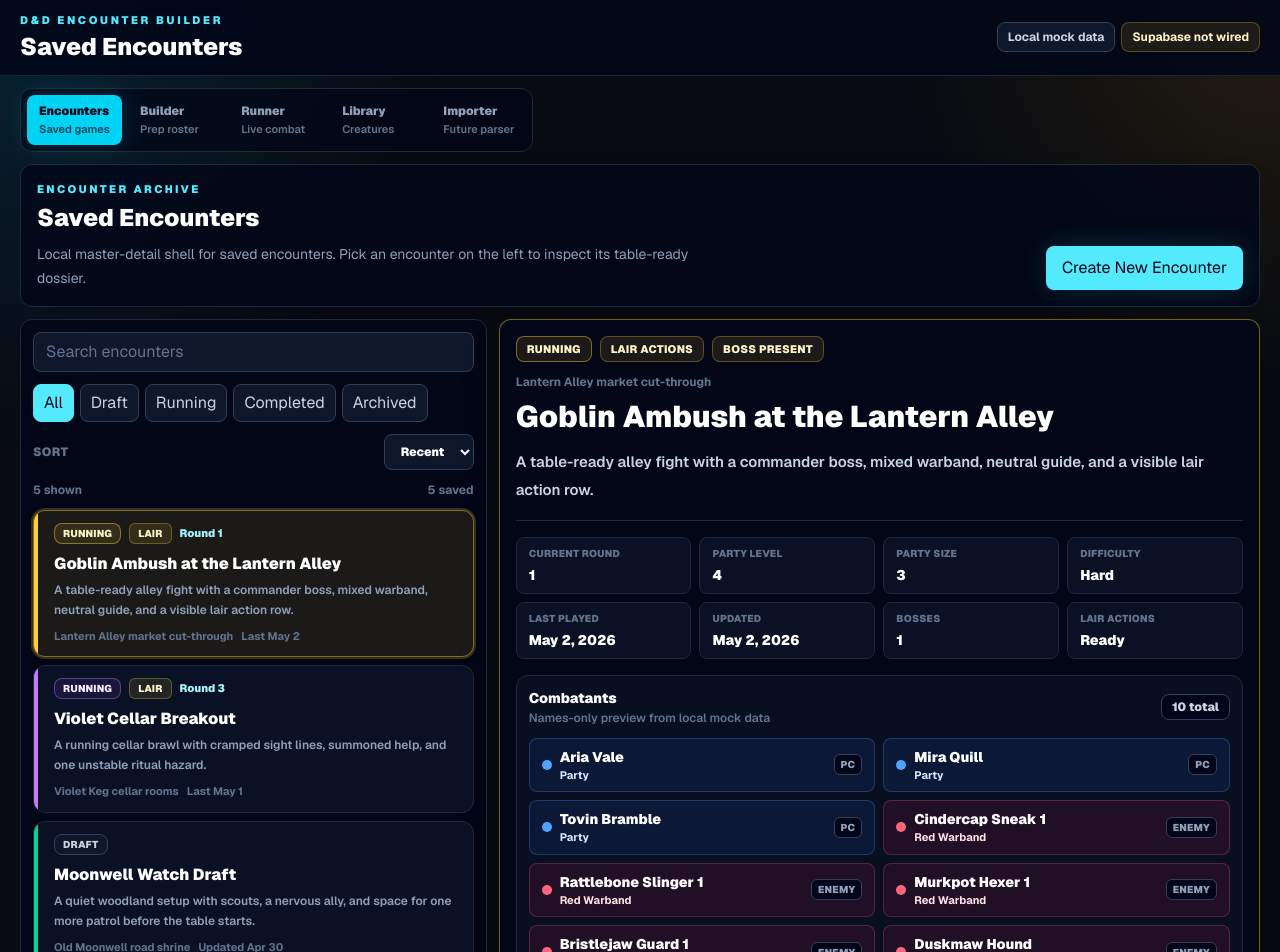
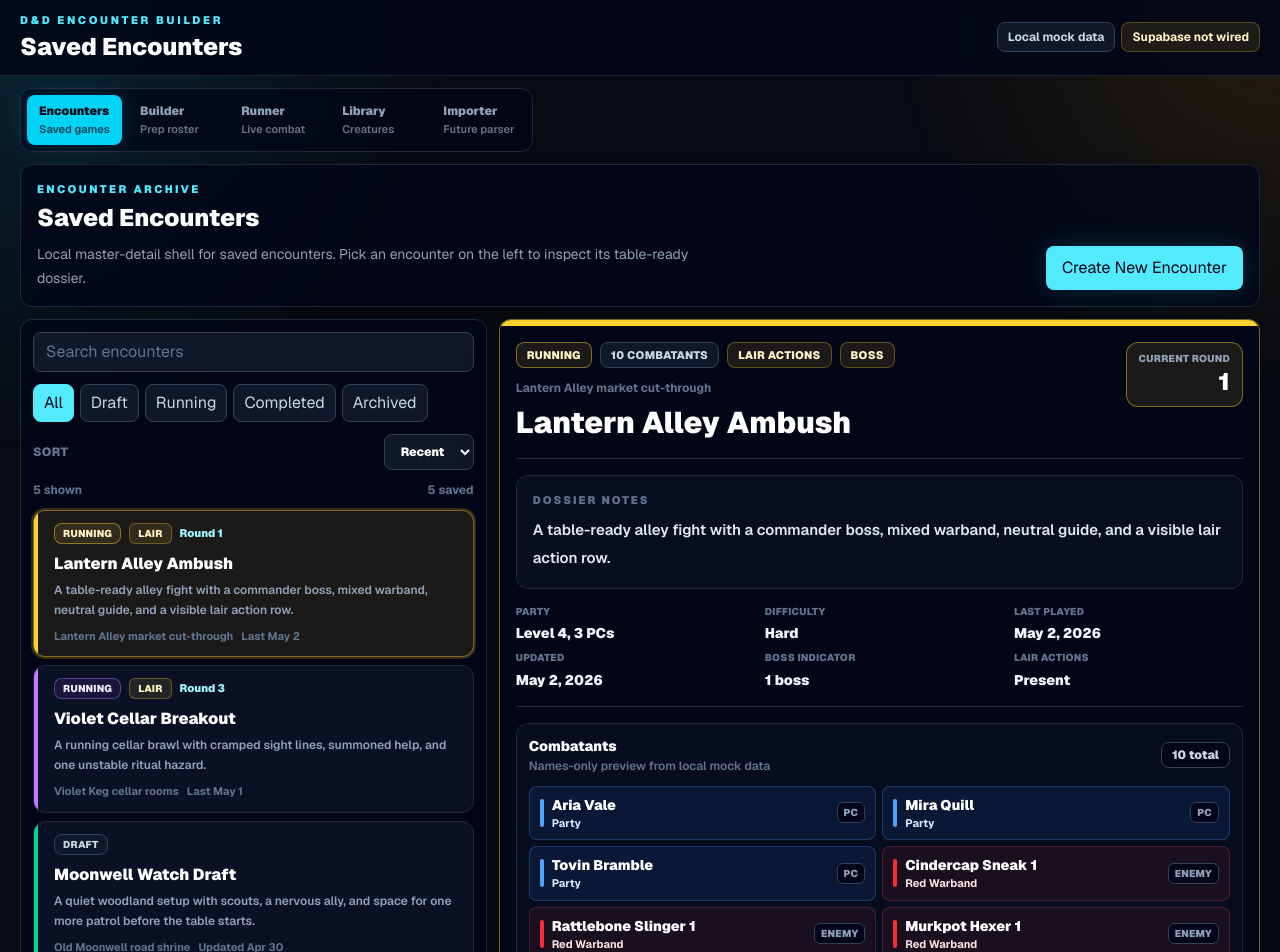
Before and after one commit to dtroms/dnd-encounter-builder, a Next.js app: page / in a window 1280 px wide. Shown: the top 952 px of the page. Built offline with nearby package versions, Linux system fonts and the light colour scheme.

Commit message:
Checkpoint before dashboard clarity refinement

```diff
--- a/src/components/encounter/saved-encounters-dashboard.tsx
+++ b/src/components/encounter/saved-encounters-dashboard.tsx
@@ -25,6 +25,13 @@ const statusRank: Record<EncounterStatus, number> = {
   draft: 1,
   completed: 2,
   archived: 3,
+};
+
+const statusLabels: Record<EncounterStatus, string> = {
+  archived: "Archived",
+  completed: "Completed",
+  draft: "Draft",
+  running: "Running",
 };
 
 const accentStyles: Record<
@@ -100,16 +107,16 @@ const groupColorStyles: Record<
     bg: "bg-blue-500/10",
   },
   Green: {
-    dot: "bg-emerald-400",
-    border: "border-emerald-400/25",
-    text: "text-emerald-100",
-    bg: "bg-emerald-500/10",
+    dot: "bg-green-500",
+    border: "border-green-400/20",
+    text: "text-green-100",
+    bg: "bg-green-500/8",
   },
   Red: {
-    dot: "bg-rose-400",
-    border: "border-rose-400/25",
-    text: "text-rose-100",
-    bg: "bg-rose-500/10",
+    dot: "bg-red-500",
+    border: "border-red-400/20",
+    text: "text-red-100",
+    bg: "bg-red-500/8",
   },
   Gold: {
     dot: "bg-amber-300",
@@ -362,6 +369,7 @@ function EncounterListItem({
           ? `${accent.border} ${accent.bg} ring-2 ${accent.ring}`
           : "border-slate-800 bg-slate-900/70 hover:border-slate-600"
       }`}
+      aria-pressed={isSelected}
       type="button"
       onClick={onSelect}
     >
@@ -387,7 +395,7 @@ function EncounterListItem({
           {encounter.description}
         </p>
         <div className="mt-2 flex flex-wrap items-center gap-x-2 gap-y-1 text-[11px] font-bold text-slate-500">
-          <span className="line-clamp-1">{encounter.location}</span>
+          <span className="truncate">{encounter.location}</span>
           <span>
             {encounter.last_played_at
               ? `Last ${formatCompactDate(encounter.last_played_at)}`
@@ -413,14 +421,19 @@ function EncounterDetailPanel({
 
   return (
     <section
-      className={`rounded-xl border bg-slate-950/80 p-4 shadow-2xl shadow-black/20 ${
+      className={`overflow-hidden rounded-xl border bg-slate-950/80 shadow-2xl shadow-black/20 ${
         isRunning ? accent.border : "border-slate-800"
       }`}
     >
+      <div className={`h-1.5 ${accent.dot}`} />
+      <div className="p-4">
         <div className="flex flex-wrap items-start justify-between gap-4 border-b border-slate-800 pb-4">
           <div className="min-w-0">
             <div className="flex flex-wrap items-center gap-2">
               <StatusChip encounter={encounter} />
+              <span className="rounded-lg border border-slate-700 bg-slate-900 px-2.5 py-1 text-[11px] font-black uppercase tracking-wide text-slate-300">
+                {encounter.combatant_count_snapshot} combatants
+              </span>
               {encounter.has_lair_actions_snapshot ? (
                 <span className="rounded-lg border border-amber-300/30 bg-amber-300/10 px-2.5 py-1 text-[11px] font-black uppercase tracking-wide text-amber-100">
                   Lair actions
@@ -428,7 +441,7 @@ function EncounterDetailPanel({
               ) : null}
               {encounter.boss_count_snapshot > 0 ? (
                 <span className="rounded-lg border border-amber-300/30 bg-amber-300/10 px-2.5 py-1 text-[11px] font-black uppercase tracking-wide text-amber-100">
-                Boss present
+                  Boss
                 </span>
               ) : null}
             </div>
@@ -438,48 +451,56 @@ function EncounterDetailPanel({
             <h3 className="mt-2 text-3xl font-black leading-tight text-white">
               {encounter.name}
             </h3>
-          <p className="mt-3 max-w-4xl text-[15px] font-semibold leading-7 text-slate-300">
+          </div>
+
+          {isRunning ? (
+            <div className={`${accent.bg} ${accent.border} rounded-xl border px-3 py-2 text-right`}>
+              <p className="text-[10px] font-black uppercase tracking-wide text-slate-400">
+                Current round
+              </p>
+              <p className="text-2xl font-black text-white">
+                {encounter.current_round}
+              </p>
+            </div>
+          ) : null}
+        </div>
+
+        <div className="mt-4 rounded-xl border border-slate-800 bg-slate-900/50 p-4">
+          <p className="text-[11px] font-black uppercase tracking-[0.18em] text-slate-500">
+            Dossier notes
+          </p>
+          <p className="mt-2 text-[15px] font-semibold leading-7 text-slate-200">
             {encounter.description}
           </p>
         </div>
-      </div>
 
-      <div className="mt-4 grid gap-2 sm:grid-cols-2 xl:grid-cols-4">
-        <DetailStat
-          label={isRunning ? "Current Round" : "Status Date"}
-          value={
-            isRunning
-              ? String(encounter.current_round)
-              : formatCompactDate(encounter.updated_at)
-          }
-        />
-        <DetailStat label="Party Level" value={String(encounter.party_level)} />
-        <DetailStat label="Party Size" value={String(encounter.party_size)} />
-        <DetailStat label="Difficulty" value={encounter.difficulty_label} />
-        <DetailStat
-          label="Last Played"
+        <div className="mt-4 grid gap-x-5 gap-y-2 border-b border-slate-800 pb-4 text-sm sm:grid-cols-2 xl:grid-cols-3">
+          <DossierFact label="Party" value={`Level ${encounter.party_level}, ${encounter.party_size} PCs`} />
+          <DossierFact label="Difficulty" value={encounter.difficulty_label} />
+          <DossierFact
+            label="Last played"
             value={
               encounter.last_played_at
                 ? formatLongDate(encounter.last_played_at)
                 : "Not played yet"
             }
           />
-        <DetailStat label="Updated" value={formatLongDate(encounter.updated_at)} />
-        <DetailStat
-          label="Bosses"
+          <DossierFact label="Updated" value={formatLongDate(encounter.updated_at)} />
+          <DossierFact
+            label="Boss indicator"
             value={
               encounter.boss_count_snapshot > 0
-              ? String(encounter.boss_count_snapshot)
+                ? `${encounter.boss_count_snapshot} boss`
                 : "None"
             }
           />
-        <DetailStat
-          label="Lair Actions"
-          value={encounter.has_lair_actions_snapshot ? "Ready" : "None"}
+          <DossierFact
+            label="Lair actions"
+            value={encounter.has_lair_actions_snapshot ? "Present" : "None"}
           />
         </div>
 
-      <div className="mt-4 rounded-xl border border-slate-800 bg-slate-900/55 p-3">
+        <div className="mt-4 rounded-xl border border-slate-800 bg-slate-900/45 p-3">
           <div className="flex flex-wrap items-center justify-between gap-2">
             <div>
               <h4 className="text-sm font-black text-white">Combatants</h4>
@@ -496,22 +517,22 @@ function EncounterDetailPanel({
 
         <div className="mt-4 flex flex-wrap gap-2">
           <button
-          className="rounded-lg border border-slate-700 bg-slate-900 px-3 py-2 text-xs font-black text-slate-200 transition hover:border-cyan-300/60 hover:text-white"
-          type="button"
-          onClick={onOpenBuilder}
-        >
-          Open Builder
-        </button>
-        <button
             className={`rounded-lg px-3 py-2 text-xs font-black transition ${
               isRunning
                 ? "bg-cyan-300 text-slate-950 hover:bg-cyan-200"
-              : "border border-slate-700 bg-slate-900 text-slate-200 hover:border-cyan-300/60 hover:text-white"
+                : "border border-cyan-300/45 bg-cyan-300/10 text-cyan-100 hover:border-cyan-200 hover:text-white"
             }`}
             type="button"
-          onClick={onOpenRunner}
+            onClick={isRunning ? onOpenRunner : onOpenBuilder}
           >
-          Open Runner
+            {isRunning ? "Open Runner" : "Open Builder"}
+          </button>
+          <button
+            className="rounded-lg border border-slate-700 bg-slate-900 px-3 py-2 text-xs font-black text-slate-200 transition hover:border-cyan-300/60 hover:text-white"
+            type="button"
+            onClick={isRunning ? onOpenBuilder : onOpenRunner}
+          >
+            {isRunning ? "Open Builder" : "Open Runner"}
           </button>
           <button
             className="cursor-not-allowed rounded-lg border border-slate-800 bg-slate-950 px-3 py-2 text-xs font-black text-slate-500"
@@ -528,6 +549,7 @@ function EncounterDetailPanel({
             Archive later
           </button>
         </div>
+      </div>
     </section>
   );
 }
@@ -541,12 +563,12 @@ function CombatantPreviewList({
   const remainingCount = Math.max(0, combatants.length - visibleCombatants.length);
 
   return (
-    <div className="mt-3 grid gap-2 sm:grid-cols-2">
+    <div className="mt-3 grid gap-1.5 sm:grid-cols-2">
       {visibleCombatants.map((combatant) => (
         <CombatantPreviewItem combatant={combatant} key={combatant.id} />
       ))}
       {remainingCount > 0 ? (
-        <div className="rounded-lg border border-dashed border-slate-700 bg-slate-950/70 px-3 py-2 text-sm font-bold text-slate-400">
+        <div className="rounded-lg border border-dashed border-slate-700 bg-slate-950/70 px-3 py-2 text-xs font-black text-slate-400">
           + {remainingCount} more
         </div>
       ) : null}
@@ -563,16 +585,18 @@ function CombatantPreviewItem({
 
   return (
     <div
-      className={`flex min-w-0 items-center gap-2 rounded-lg border px-3 py-2 ${groupStyle.border} ${groupStyle.bg}`}
+      className={`flex min-w-0 items-center gap-2 rounded-lg border px-2.5 py-2 ${groupStyle.border} ${groupStyle.bg}`}
     >
-      <span className={`h-2.5 w-2.5 shrink-0 rounded-full ${groupStyle.dot}`} />
+      <span className={`h-7 w-1 shrink-0 rounded-full ${groupStyle.dot}`} />
       <div className="min-w-0 flex-1">
         <p className="truncate text-sm font-black text-white">{combatant.name}</p>
+        {combatant.group_name !== "Ungrouped" ? (
           <p className={`truncate text-[11px] font-bold ${groupStyle.text}`}>
             {combatant.group_name}
           </p>
+        ) : null}
       </div>
-      <span className="rounded-md border border-slate-700 bg-slate-950 px-1.5 py-0.5 text-[10px] font-black uppercase tracking-wide text-slate-400">
+      <span className="shrink-0 rounded-md border border-slate-700 bg-slate-950 px-1.5 py-0.5 text-[10px] font-black uppercase tracking-wide text-slate-400">
         {typeLabels[combatant.combatant_type]}
       </span>
     </div>
@@ -599,18 +623,18 @@ function StatusChip({
           : "border-slate-700 bg-slate-900 text-slate-300"
       }`}
     >
-      {encounter.status}
+      {statusLabels[encounter.status]}
     </span>
   );
 }
 
-function DetailStat({ label, value }: { label: string; value: string }) {
+function DossierFact({ label, value }: { label: string; value: string }) {
   return (
-    <div className="rounded-lg border border-slate-800 bg-slate-900/70 px-3 py-2">
+    <div className="min-w-0">
       <p className="text-[10px] font-black uppercase tracking-wide text-slate-500">
         {label}
       </p>
-      <p className="mt-1 truncate text-sm font-black text-white">{value}</p>
+      <p className="mt-1 truncate text-sm font-black text-slate-100">{value}</p>
     </div>
   );
 }
--- a/src/lib/encounter/dashboard-sample-data.ts
+++ b/src/lib/encounter/dashboard-sample-data.ts
@@ -34,7 +34,7 @@ export type SavedEncounterSummary = {
 export const savedEncounterSamples: SavedEncounterSummary[] = [
   {
     id: "10000000-0000-4000-8000-000000000001",
-    name: "Goblin Ambush at the Lantern Alley",
+    name: "Lantern Alley Ambush",
     description:
       "A table-ready alley fight with a commander boss, mixed warband, neutral guide, and a visible lair action row.",
     location: "Lantern Alley market cut-through",
```
Also changed, not shown: 1 other file (tests, documents, lock files or other folders). Lines whose indentation alone changed are shown as unchanged.
